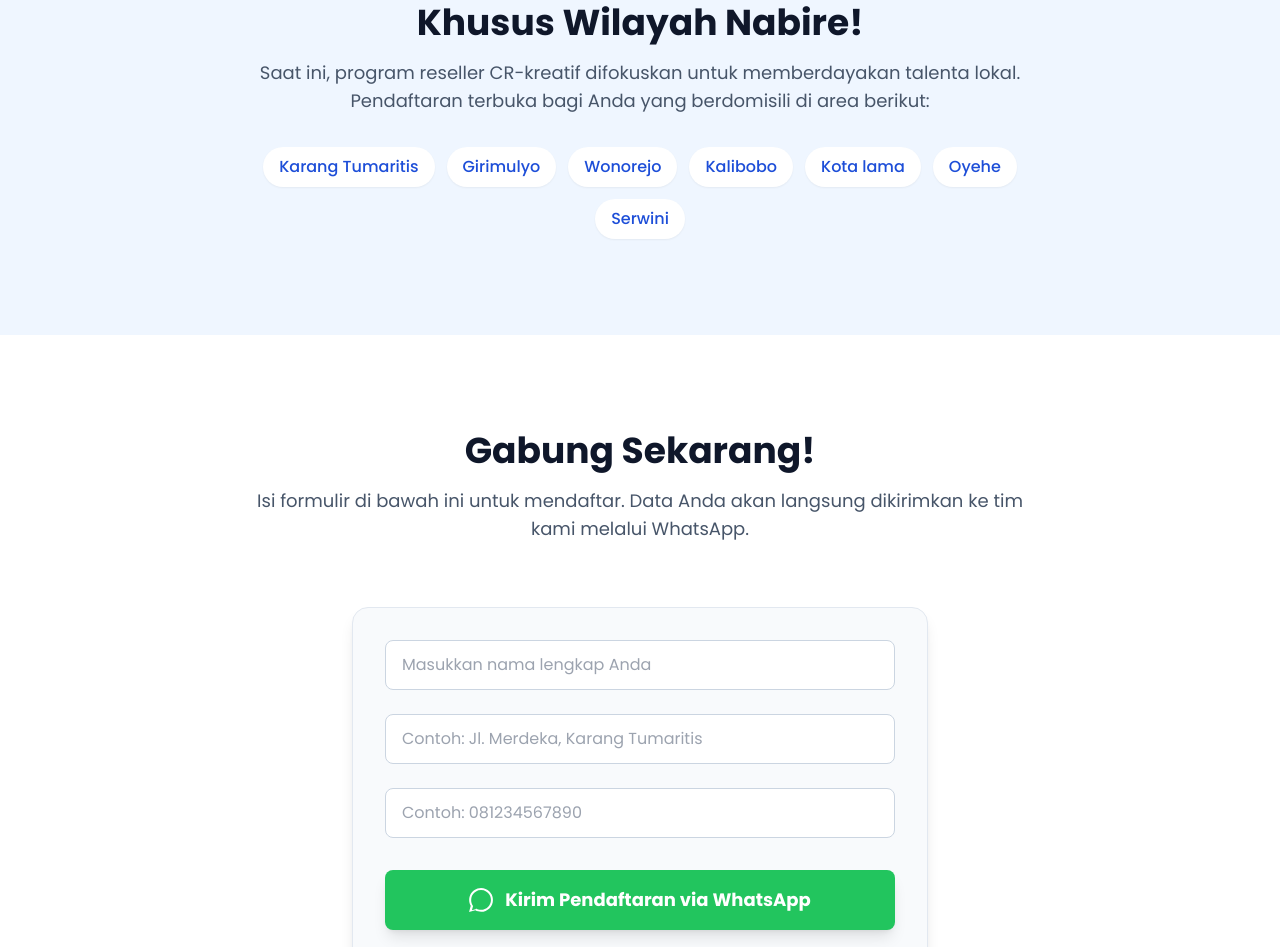
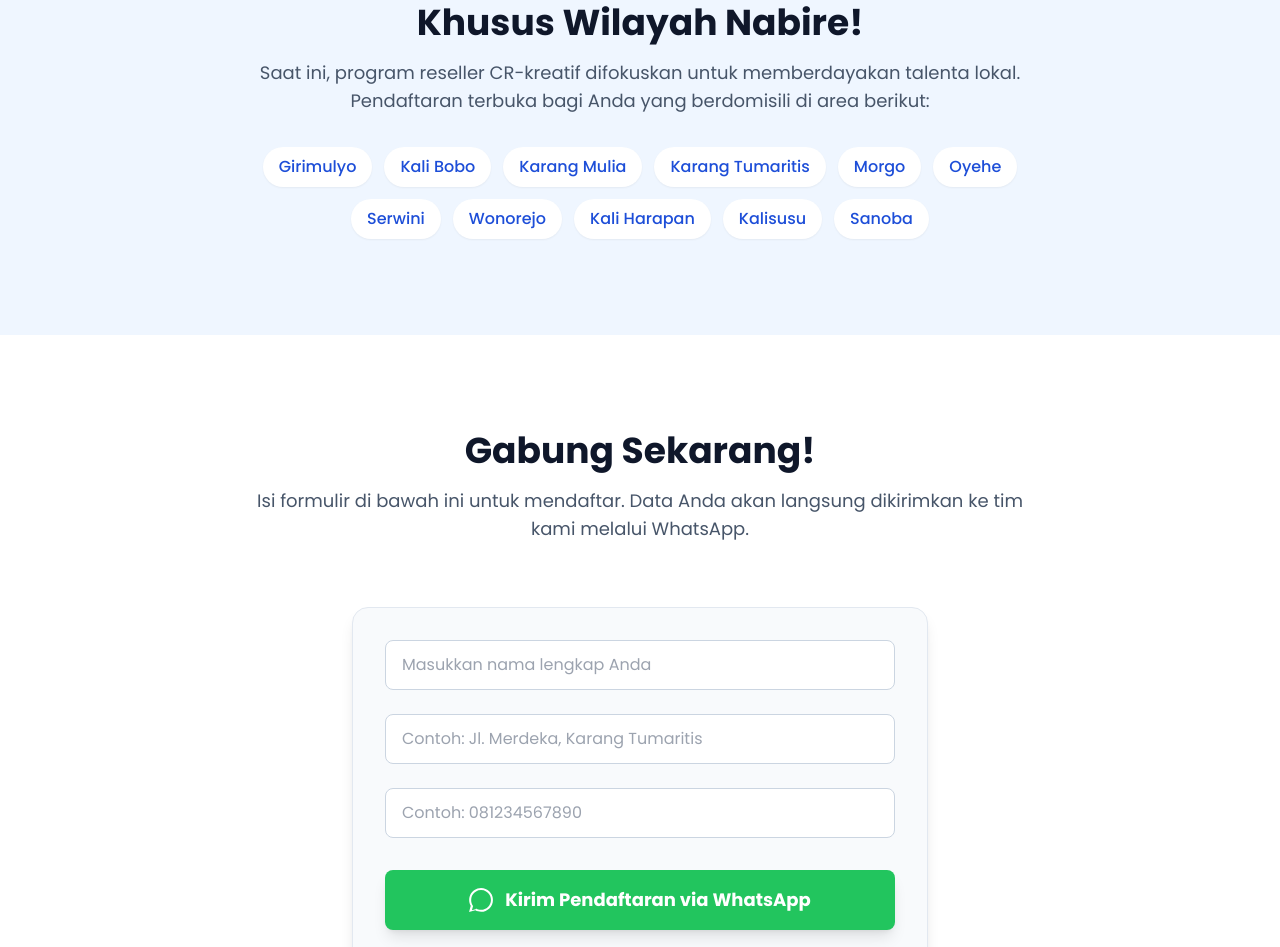
Before and after one commit to g3ng4sik/CR_kreatif, a plain HTML site: page index.html in a window 1280 px wide. Shown: the part 3679-4626 px from the top of the page. Drawn offline with nearby package versions, Linux system fonts and the light colour scheme.

Commit message:
Update index.html

```diff
--- a/index.html
+++ b/index.html
@@ -278,13 +278,17 @@
                     <h2 class="text-3xl md:text-4xl font-bold text-slate-900 mb-4">Khusus Wilayah Nabire!</h2>
                     <p class="text-slate-600 text-lg mb-8">Saat ini, program reseller CR-kreatif difokuskan untuk memberdayakan talenta lokal. Pendaftaran terbuka bagi Anda yang berdomisili di area berikut:</p>
                     <div class="flex flex-wrap justify-center gap-3 text-sm md:text-base">
+                        <span class="bg-white text-blue-700 font-medium py-2 px-4 rounded-full shadow-sm">Girimulyo</span>
+                        <span class="bg-white text-blue-700 font-medium py-2 px-4 rounded-full shadow-sm">Kali Bobo</span>
+                        <span class="bg-white text-blue-700 font-medium py-2 px-4 rounded-full shadow-sm">Karang Mulia</span>
                         <span class="bg-white text-blue-700 font-medium py-2 px-4 rounded-full shadow-sm">Karang Tumaritis</span>
-                        <span class="bg-white text-blue-700 font-medium py-2 px-4 rounded-full shadow-sm">Girimulyo</span>
-                        <span class="bg-white text-blue-700 font-medium py-2 px-4 rounded-full shadow-sm">Wonorejo</span>
-                        <span class="bg-white text-blue-700 font-medium py-2 px-4 rounded-full shadow-sm">Kalibobo</span>
-                        <span class="bg-white text-blue-700 font-medium py-2 px-4 rounded-full shadow-sm">Kota lama</span>
+                        <span class="bg-white text-blue-700 font-medium py-2 px-4 rounded-full shadow-sm">Morgo</span>
                         <span class="bg-white text-blue-700 font-medium py-2 px-4 rounded-full shadow-sm">Oyehe</span>
                         <span class="bg-white text-blue-700 font-medium py-2 px-4 rounded-full shadow-sm">Serwini</span>
+                        <span class="bg-white text-blue-700 font-medium py-2 px-4 rounded-full shadow-sm">Wonorejo</span>
+                        <span class="bg-white text-blue-700 font-medium py-2 px-4 rounded-full shadow-sm">Kali Harapan</span>
+                        <span class="bg-white text-blue-700 font-medium py-2 px-4 rounded-full shadow-sm">Kalisusu</span>
+                        <span class="bg-white text-blue-700 font-medium py-2 px-4 rounded-full shadow-sm">Sanoba</span>
                     </div>
                 </div>
             </div>
```
